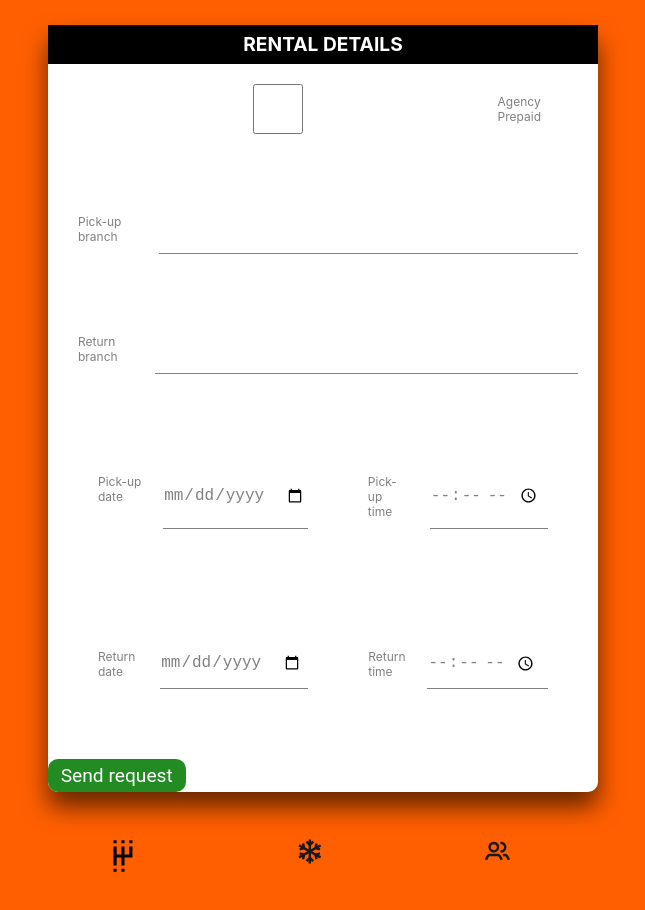
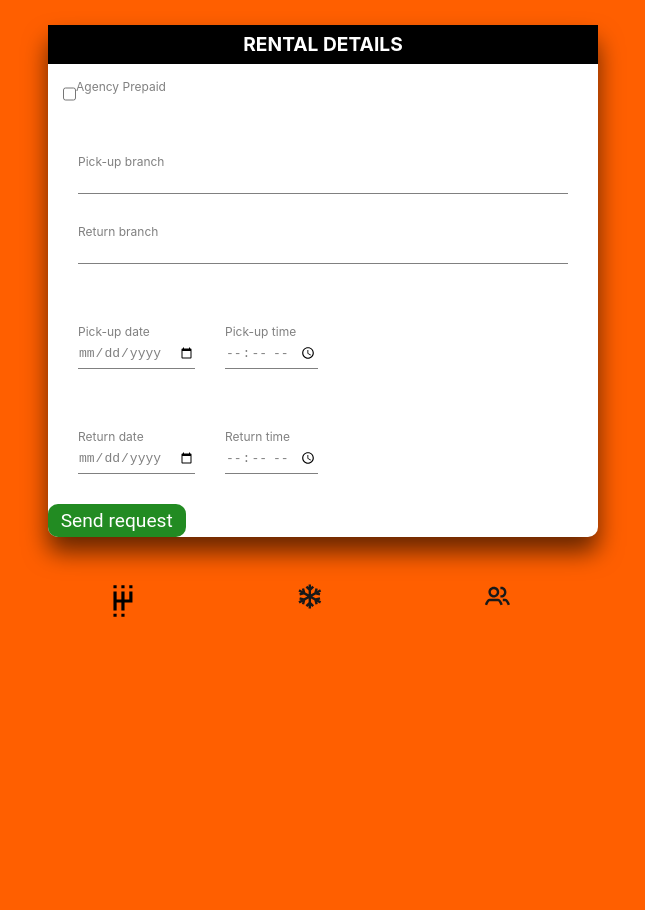
Before and after one commit to djo42/kehrwieder-project, a React (Create React App) app in the folder sixt-res/: page / in a window 1280 px wide. Shown: the top 910 px of the page, without its empty margins (317-962 px from the left). After the commit the page ends 800 px from the top, so only its background shows below. Built offline with nearby package versions, Linux system fonts and the light colour scheme.

Commit message:
Improve Request Form

```diff
--- a/sixt-res/src/Offerform.js
+++ b/sixt-res/src/Offerform.js
@@ -5,8 +5,10 @@ import {
   Card,
   Button,
   Headline,
-  Inputcontainer,
+  InputcontainerRow,
+  InputcontainerColumn,
   BranchInput,
+  DatetimeInput,
   Input,
   Label,
 } from './components/Components'
@@ -22,6 +24,16 @@ export default function Offerdataform({ handleClick }) {
   })
 
   const [formData, updateFormData] = React.useState(initialFormData)
+
+  var date1 = new Date()
+  var date2 = new Date()
+  var start = new Date(date1.setDate(date1.getDate() + 30)).toISOString().substr(0,10);
+  var end = new Date(date2.setDate(date2.getDate() + 37)).toISOString().substr(0,10);
+
+
+  console.log(date2)
+
+
 
   function serialize(obj) {
     var req = {
@@ -71,11 +83,12 @@ export default function Offerdataform({ handleClick }) {
       <Textwrapper>
         <Headline>RENTAL DETAILS</Headline>
       </Textwrapper>
-      <Inputcontainer>
+      <InputcontainerRow>
         <Input type="checkbox" id="agencypp" name="agencypp" />
         <Label htmlFor="agencypp">Agency Prepaid</Label>
-      </Inputcontainer>
-      <Inputcontainer>
+      </InputcontainerRow>
+      <InputcontainerColumn>
+        <InputcontainerColumn>
           <Label htmlFor="cocity">Pick-up branch</Label>
           <BranchInput
             id="cocity"
@@ -83,8 +96,8 @@ export default function Offerdataform({ handleClick }) {
             type="text"
             onChange={handleChange}
           />
-      </Inputcontainer>
-      <Inputcontainer>
+        </InputcontainerColumn>
+        <InputcontainerColumn>
           <Label htmlFor="cicity">Return branch</Label>
           <BranchInput
             id="cicity"
@@ -92,28 +105,29 @@ export default function Offerdataform({ handleClick }) {
             type="text"
             onChange={handleChange}
           />
-      </Inputcontainer>
+        </InputcontainerColumn>
+      </InputcontainerColumn>
 
-      <Inputcontainer>
-        <Inputcontainer>
+      <InputcontainerRow>
+        <InputcontainerColumn>
           <Label htmlFor="codat">Pick-up date</Label>
-          <Input id="codat" name="uda" type="date" onChange={handleChange} />
-        </Inputcontainer>
-        <Inputcontainer>
+          <DatetimeInput id="codat" name="uda" type="date" onChange={handleChange}/>
+        </InputcontainerColumn>
+        <InputcontainerColumn>
           <Label htmlFor="cotime">Pick-up time</Label>
-          <Input id="cotime" name="uti" type="time" onChange={handleChange} />
-        </Inputcontainer>
-      </Inputcontainer>
-      <Inputcontainer>
-        <Inputcontainer>
+          <DatetimeInput id="cotime" name="uti" type="time" onChange={handleChange} />
+        </InputcontainerColumn>
+        </InputcontainerRow>
+        <InputcontainerRow>
+        <InputcontainerColumn>
           <Label htmlFor="cidat">Return date</Label>
-          <Input id="cidat" name="rda" type="date" onChange={handleChange} />
-        </Inputcontainer>
-        <Inputcontainer>
+          <DatetimeInput id="cidat" name="rda" type="date" onChange={handleChange} />
+        </InputcontainerColumn>
+        <InputcontainerColumn>
           <Label htmlFor="citime">Return time</Label>
-          <Input id="citime" name="rti" type="time" onChange={handleChange} />
-        </Inputcontainer>
-      </Inputcontainer>
+          <DatetimeInput id="citime" name="rti" type="time" onChange={handleChange} />
+        </InputcontainerColumn>
+        </InputcontainerRow>
 
       <Button onClick={handleSubmit}>Send request</Button>
     </Card>
--- a/sixt-res/src/components/Components.js
+++ b/sixt-res/src/components/Components.js
@@ -72,20 +72,81 @@ export const Toggler = styled.div`
 
 `
 
-export const Inputcontainer = styled.div`
+export const InputcontainerRow = styled.div`
     display: flex;
-    margin: 20px;
+    flex-direction: row;
+    align-items: stretch;
+    justify-items: middle;
+    margin: 10px;
+    padding: 5px;
+    width: 100%;
+`
+
+export const InputcontainerColumn = styled.div`
+    display: flex;
+    flex-direction: column;
+    align-items: stretch;
+    justify-items: middle;
+    margin: 10px;
+    padding: 5px;
     width: auto;
 `
+
+export const Input = styled.input`
+  display: flex;
+  width: auto;
+  align-items: stretch;
+  height: 30px;
+  padding: 0;
+  font-size: 1em;
+  line-height: 150%;
+  color: grey;
+  margin: 0;
+  border: none;
+  border-bottom: 1px solid grey;
+  outline: none;
+  background: transparent;
+`
+
+export const DatetimeInput = styled.input`
+  display: flex;
+  width: auto;
+  align-items: stretch;
+  height: 30px;
+  padding: 0;
+  font-size: 1em;
+  line-height: 150%;
+  color: grey;
+  margin: 0;
+  border: none;
+  border-bottom: 1px solid grey;
+  outline: none;
+  background: transparent;
+`
+
+export const BranchInput = styled.input`
+  display: flex;
+  width: auto;
+  align-items: stretch;
+  padding: 0;
+  margin: 0;
+  font-size: 1em;
+  color: grey;
+  border: none;
+  border-bottom: 1px solid grey;
+  outline: none;
+  line-height: 150%;
+  background: transparent;
+`
+
 export const Label = styled.label`
-    margin: 0 10px 30px 10px;
-    top:-25px;
-    left: 0;
-    padding: 10px 0;
+    margin: 0;
+    padding: 0;
     font-size: 12px;
     color: grey;
     pointer-events: none;
     transition: .5s;
+    width: auto;
 `
 
 export const Filterbar = styled.div`
@@ -106,35 +167,6 @@ export const Filtercontainer = styled.div`
     vertical-align: middle;
     margin: 10px;
 `
-
-export const Input = styled.input`
-  display: flex;
-  width: 100%;
-  padding: 10px 0;
-  font-size: 16px;
-  color: grey;
-  margin: 0 10px 30px 10px;
-  border: none;
-  border-bottom: 1px solid grey;
-  outline: none;
-  background: transparent;
-`
-
-export const BranchInput = styled.input`
-  display: flex;
-  width: 100%;
-  padding: 10px 0;
-  font-size: 16px;
-  color: grey;
-  margin-bottom: 30px;
-  border: none;
-  border-bottom: 1px solid grey;
-  outline: none;
-  background: transparent;
-`
-
-
-
 
 export const Pricedisplay = styled.div`
   text-align: left;
```
Also changed, not shown: 1 other file (tests, documents, lock files or other folders). Lines whose indentation alone changed are shown as unchanged.
